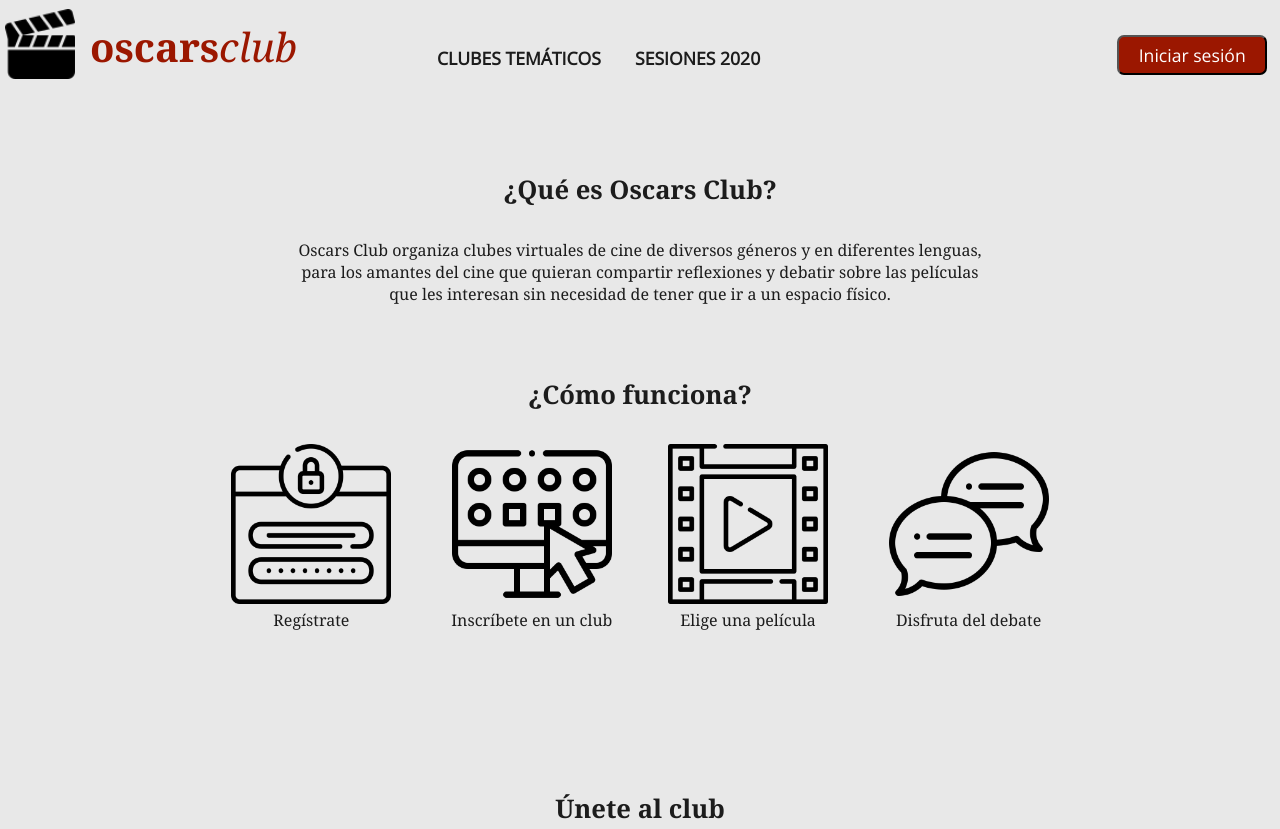
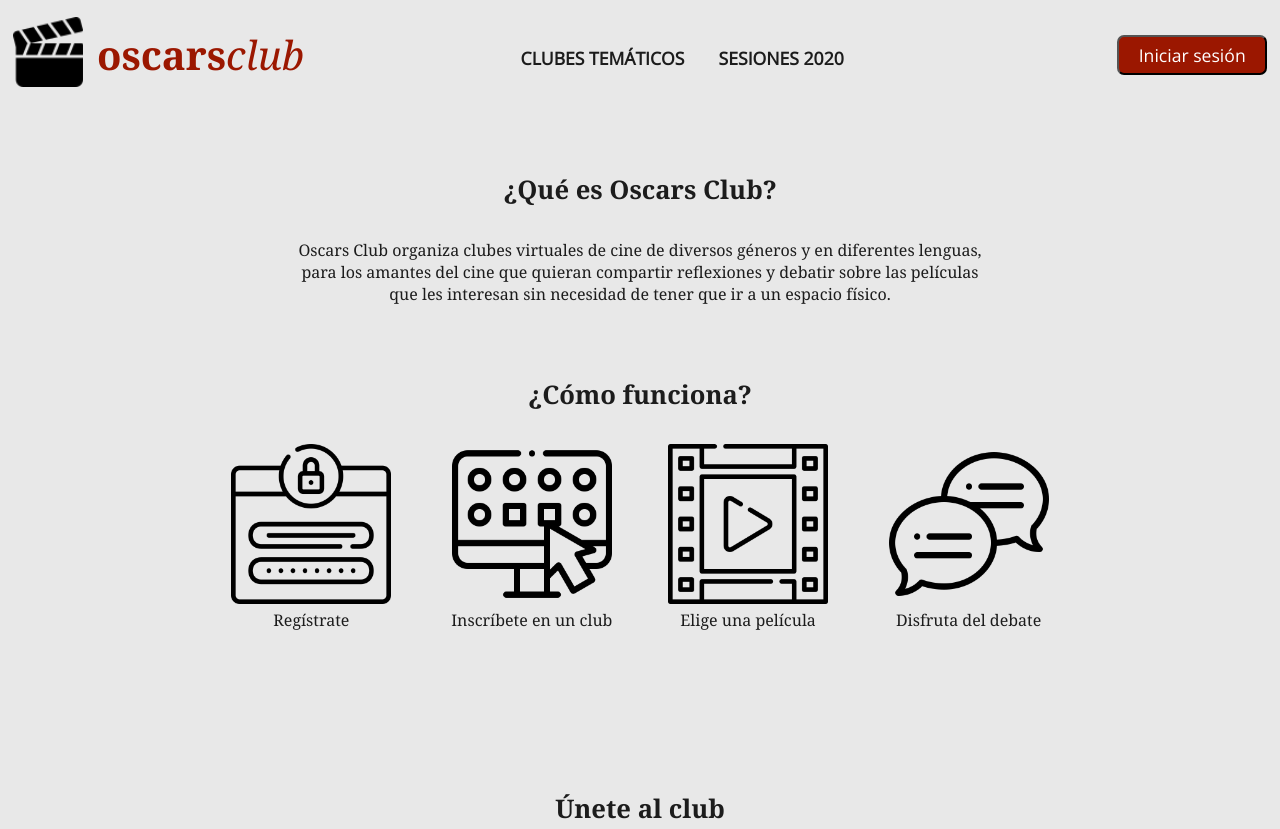
Before and after one commit to davidborregos/OscarsclubDBS, a plain HTML site: page index.html in a window 1280 px wide. Shown: the top 829 px of the page. Drawn offline with nearby package versions, Linux system fonts and the light colour scheme.

Commit message:
Update style.css

```diff
--- a/style.css
+++ b/style.css
@@ -46,8 +46,6 @@ header {
 }
 
 .logo {
-	width: 100%;
-	margin: auto;
 	font-weight: bold;
 	color: #000000;
 	font-size: 2.5rem;
@@ -148,17 +146,12 @@ button a:visited {
 	}
 
 	.logo {
-		width: 100px;
-	    margin: 5px;
 		display: grid;
      	grid-template-columns: 30% 65%;
   	    column-gap: 5%;
 		padding: 0vw;
 	}
 
-    .texto_logo {
-	    margin-left: 50px;
-    }
 
 	.nav ul li {
 		display: inline-block;
```
